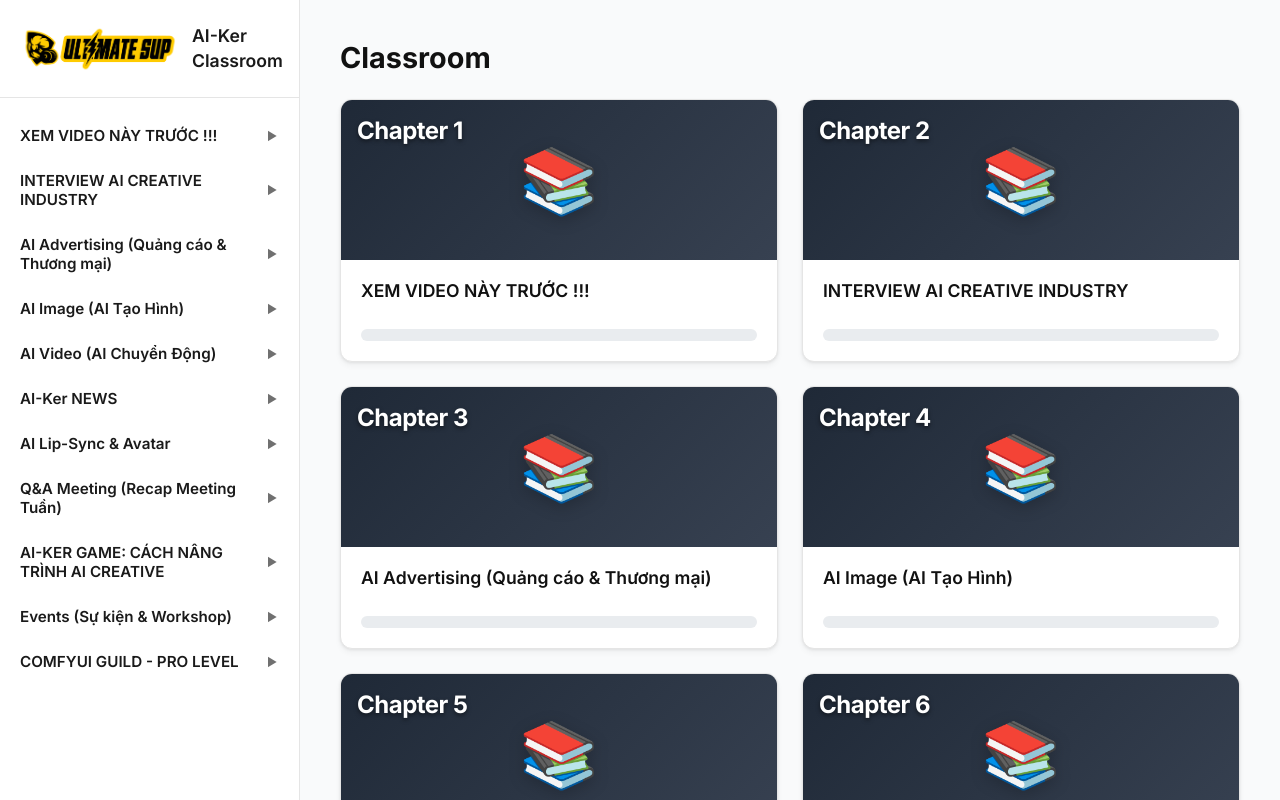
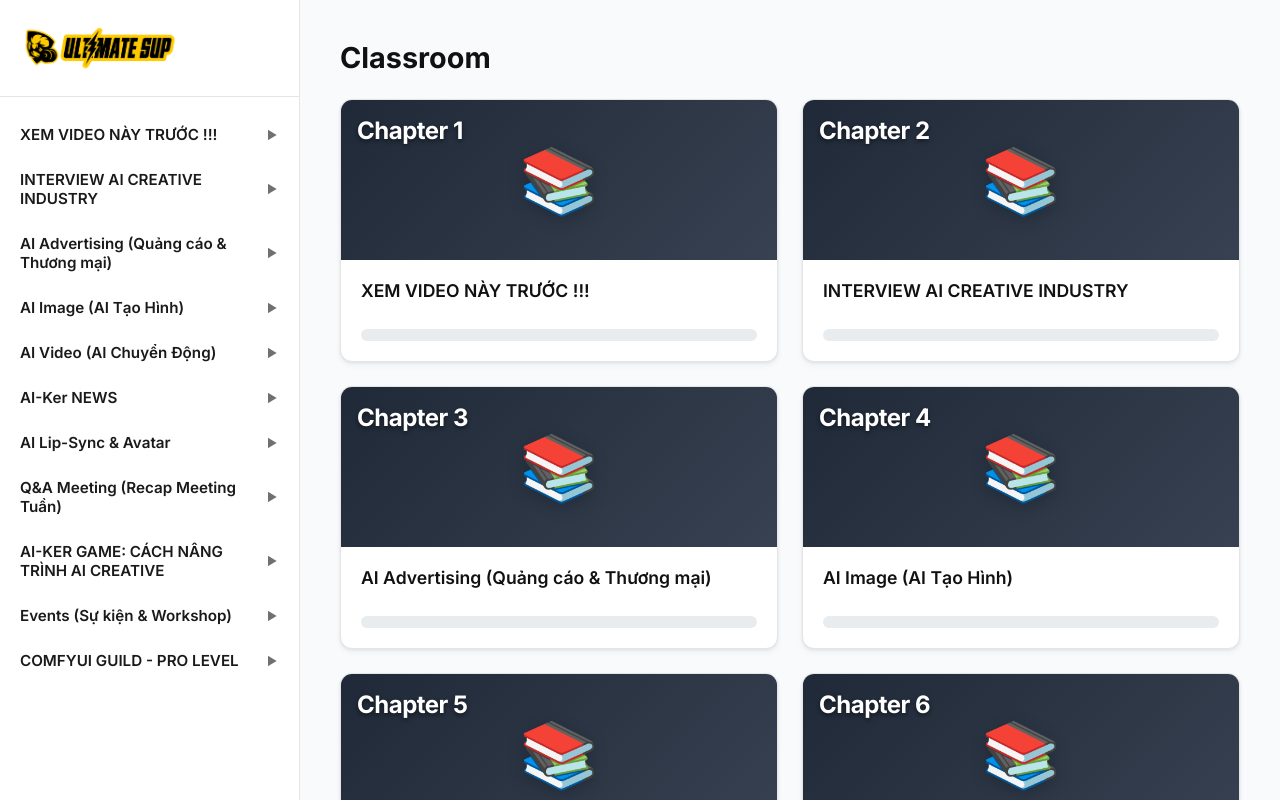
Before and after one commit to theanh0512/courses, a plain HTML site: page AI-Ker/index.html in a window 1280 px wide. Drawn offline with Linux system fonts and the light colour scheme.

Commit message:
Remove sidebar text, keep logo only

```diff
--- a/AI-Ker/index.html
+++ b/AI-Ker/index.html
@@ -489,9 +489,8 @@ body {
 <body>
     <div class="app-container">
         <aside class="sidebar">
-            <div class="sidebar-header">
+            <div class="sidebar-header" id="course-title-header">
                 <img src="logo.png" alt="Universal Logo" class="sidebar-logo" onerror="this.style.display='none'">
-                <h2 id="course-title-header">AI-Ker Classroom</h2>
             </div>
             <nav class="course-nav" id="course-nav">
                 <!-- Navigation inserted by JS -->
@@ -511,7 +510,7 @@ body {
             <!-- Lesson View -->
             <div id="lesson-view" class="lesson-card" style="display: none;">
                 <header class="content-header">
-                    <button class="back-btn" id="back-btn" onclick="document.getElementById('course-title-header').parentElement.click()">← Back</button>
+                    <button class="back-btn" id="back-btn" onclick="document.getElementById('course-title-header').click()">← Back</button>
                     <h1 id="lesson-title"></h1>
                 </header>
 
@@ -569,8 +568,8 @@ document.addEventListener('DOMContentLoaded', () => {
         document.querySelectorAll('.lesson-item').forEach(el => el.classList.remove('active'));
     }
 
-    courseTitleHeader.parentElement.style.cursor = 'pointer';
-    courseTitleHeader.parentElement.addEventListener('click', showHome);
+    courseTitleHeader.style.cursor = 'pointer';
+    courseTitleHeader.addEventListener('click', showHome);
 
     // Render Sidebar
     // Render Sidebar and Home Grid Cards
```
